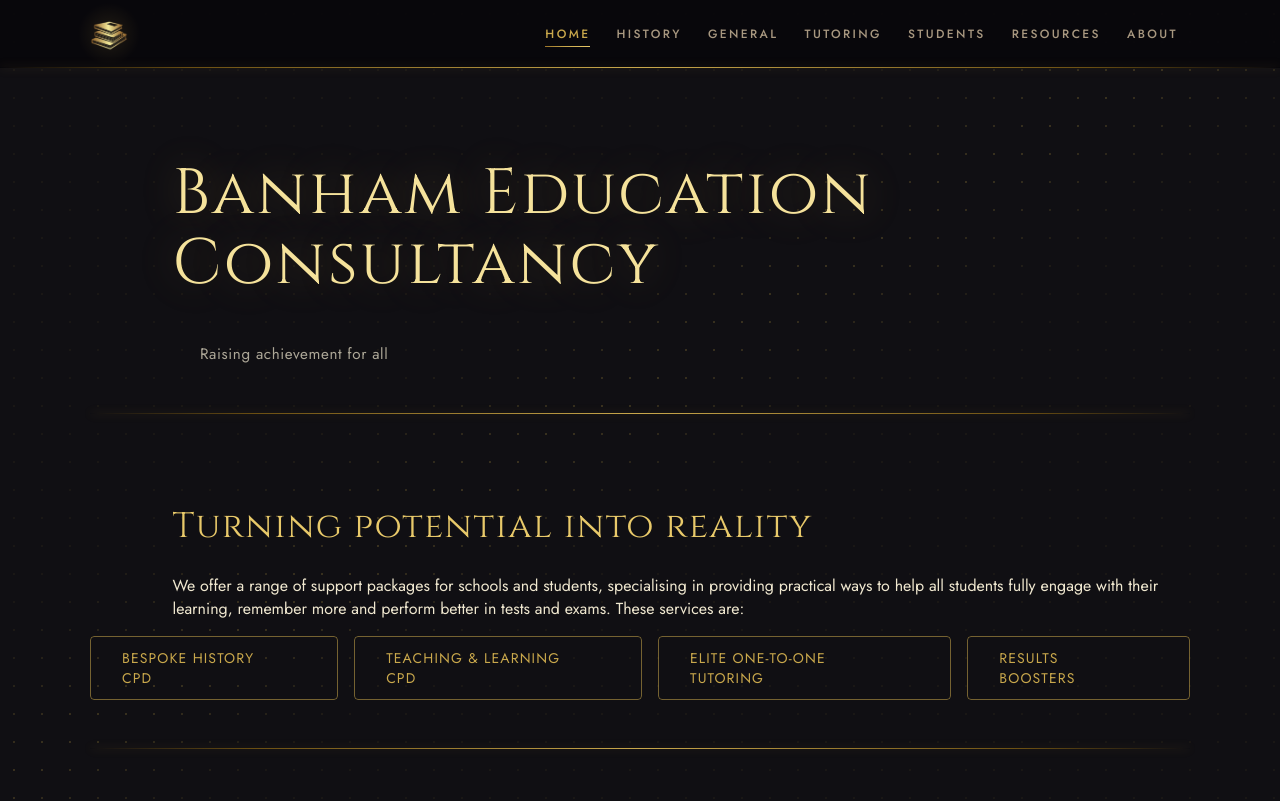
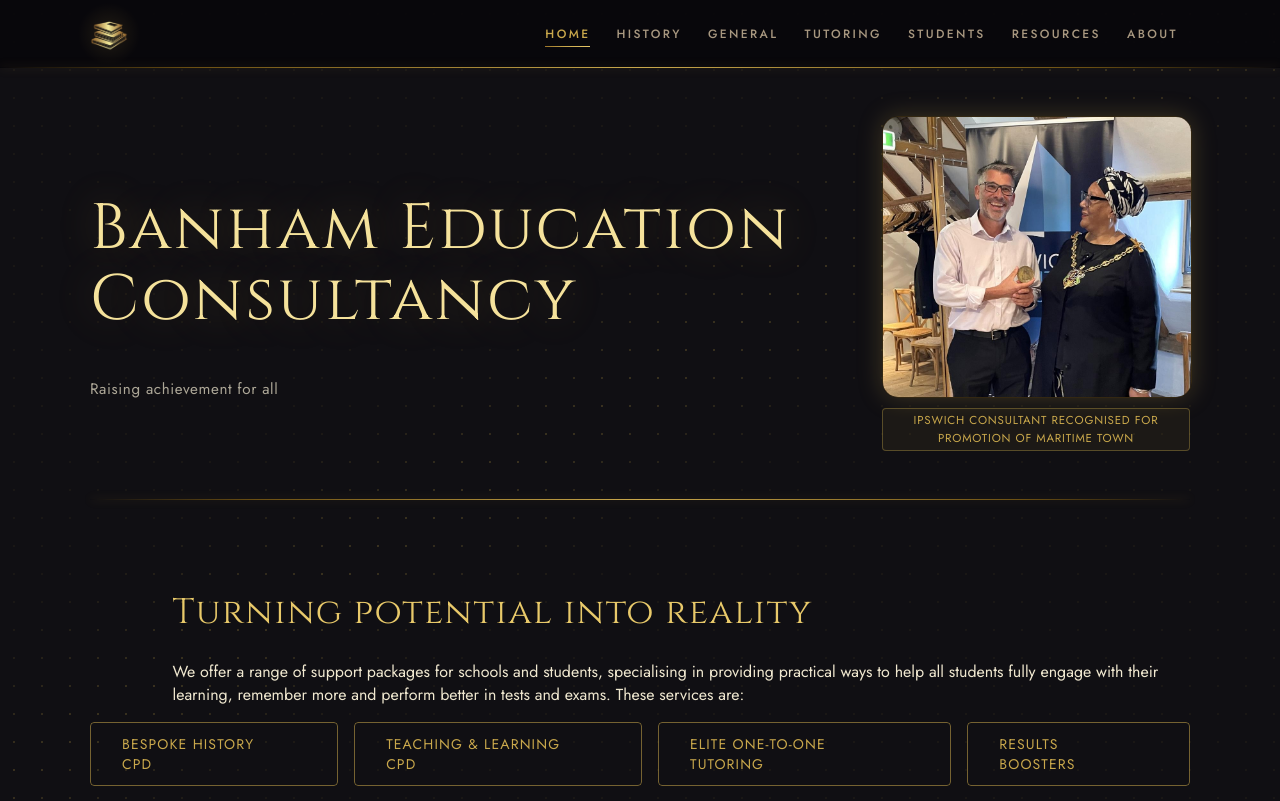
Before and after one commit to tinbob655/banham-education-consultancy, a React (Vite) app: page / in a window 1280 px wide. Shown: the top 801 px of the page. Built offline with nearby package versions, Linux system fonts and the light colour scheme.

Commit message:
added image to home page header

```diff
--- a/src/components/PageHeader.tsx
+++ /dev/null
@@ -1,22 +0,0 @@
-import React from 'react';
-
-interface params {
-    title: string;
-    subtitle: string;
-}
-
-export default function PageHeader({title, subtitle}:params):React.ReactElement {
-
-    return (
-        <div className={"pageHeader"}>
-            <h1 style={{marginLeft: '7.5%'}}>
-                {title}
-            </h1>
-            <p style={{marginLeft: '10%'}}>
-                {subtitle}
-            </p>
-
-            <div className={"sectionDivider"} />
-        </div>
-    )
-}
--- /dev/null
+++ b/src/components/pageHeader/PageHeader.tsx
@@ -0,0 +1,38 @@
+import React from 'react';
+import './pageHeader.scss';
+
+interface params {
+    title: string;
+    subtitle: string;
+    image?: string;
+    imageAlt?: string;
+    imageCaption?: string;
+}
+
+export default function PageHeader({title, subtitle, image, imageAlt, imageCaption}: params): React.ReactElement {
+    return (
+        <div className={"pageHeader"}>
+            <div className={"pageHeaderInner"}>
+
+                <div className={"pageHeaderText"}>
+                    <h1>{title}</h1>
+                    <p>{subtitle}</p>
+                </div>
+
+                {/*optional image in the header*/}
+                {image && (
+                    <figure className={"pageHeaderImage"}>
+                        <img src={image} alt={imageAlt ?? ''} />
+                        {imageCaption && (
+                            <figcaption>
+                                <span className={"tag"}>{imageCaption}</span>
+                            </figcaption>
+                        )}
+                    </figure>
+                )}
+
+            </div>
+            <div className={"sectionDivider"} />
+        </div>
+    )
+}
--- /dev/null
+++ b/src/components/pageHeader/pageHeader.scss
@@ -0,0 +1,75 @@
+@use '../../scss/variables' as vars;
+
+//page-level hero header
+.pageHeader {
+  padding: 48px 0 12px;
+}
+
+.pageHeaderInner {
+  display: flex;
+  flex-direction: row;
+  align-items: center;
+  gap: 48px;
+
+  @include vars.mobile {
+    flex-direction: column;
+    gap: 20px;
+  }
+}
+
+.pageHeaderText {
+  flex: 1;
+
+  h1 {
+    font-size: clamp(2.4rem, 6vw, 4rem);
+    text-shadow: 0 0 40px rgba(vars.$color-gold-primary, 0.3);
+    letter-spacing: 0.04em;
+    line-height: 1.1;
+    text-align: left;
+    margin-left: 0;
+    margin-right: auto;
+  }
+
+  p {
+    text-align: left;
+    margin-top: 8px;
+    margin-left: 0;
+    margin-right: auto;
+    opacity: 0.7;
+    font-size: 0.95rem;
+    letter-spacing: 0.04em;
+  }
+}
+
+figure.pageHeaderImage {
+  flex-shrink: 0;
+  margin: 0;
+  width: clamp(180px, 28%, 320px);
+
+  @include vars.mobile {
+    width: 100%;
+  }
+
+  img {
+    width: 100%;
+    height: auto;
+    max-height: 280px;
+    object-fit: cover;
+    object-position: center top; //keeps faces in frame if the photo is tall
+    display: block;
+    border-radius: vars.$radius-lg;
+    box-shadow: vars.$shadow-gold;
+    border: vars.$border-thin;
+  }
+
+  figcaption {
+    margin-top: 10px;
+    text-align: center;
+
+    //override section-alignment rules that would otherwise push the tag sideways
+    .tag {
+      display: inline-block !important;
+      margin: 0 auto !important;
+    }
+  }
+}
--- a/src/pages/about/About.tsx
+++ b/src/pages/about/About.tsx
@@ -1,5 +1,5 @@
 import React from 'react';
-import PageHeader from "../../components/PageHeader.tsx";
+import PageHeader from "../../components/pageHeader/PageHeader.tsx";
 import staffData from './staffData.json' with {type: 'json'}
 import type {staffMember} from "./staffMember";
 import GenericMarkupSection from "../../components/GenericMarkupSection.tsx";
--- a/src/pages/general/General.tsx
+++ b/src/pages/general/General.tsx
@@ -1,5 +1,5 @@
 import React from 'react';
-import PageHeader from "../../components/PageHeader.tsx";
+import PageHeader from "../../components/pageHeader/PageHeader.tsx";
 import GenericMarkupSection from "../../components/GenericMarkupSection.tsx";
 import List from "../../components/list/List.tsx";
 import InterestedButton from "../../components/InterestedButton.tsx";
--- a/src/pages/history/History.tsx
+++ b/src/pages/history/History.tsx
@@ -1,5 +1,5 @@
 import React from 'react';
-import PageHeader from "../../components/PageHeader.tsx";
+import PageHeader from "../../components/pageHeader/PageHeader.tsx";
 import GenericMarkupSection from "../../components/GenericMarkupSection.tsx";
 import List from "../../components/list/List.tsx";
 import InterestedButton from "../../components/InterestedButton.tsx";
--- a/src/pages/home/Home.tsx
+++ b/src/pages/home/Home.tsx
@@ -1,5 +1,5 @@
 import React from 'react';
-import PageHeader from "../../components/PageHeader.tsx";
+import PageHeader from "../../components/pageHeader/PageHeader.tsx";
 import GenericMarkupSection from "../../components/GenericMarkupSection.tsx";
 import FancyButton from "../../components/fancyButton/FancyButton.tsx";
 import List from "../../components/list/List.tsx";
@@ -8,7 +8,14 @@ export default function Home():React.ReactElement {
 
     return (
         <React.Fragment>
-            <PageHeader title={"Banham Education Consultancy"} subtitle={"Raising achievement for all"} />
+
+            <PageHeader
+                title={"Banham Education Consultancy"}
+                subtitle={"Raising achievement for all"}
+                image={"/general/banhamAndMayor.jpg"}
+                imageAlt={"Image of Mr Banham receiving an award from the Mayor of Ipswich"}
+                imageCaption={"Ipswich consultant recognised for promotion of maritime town"}
+                />
 
             <GenericMarkupSection heading={"Turning potential into reality"}>
                 <p>
--- a/src/pages/resources/Resources.tsx
+++ b/src/pages/resources/Resources.tsx
@@ -1,5 +1,5 @@
 import React from 'react';
-import PageHeader from "../../components/PageHeader.tsx";
+import PageHeader from "../../components/pageHeader/PageHeader.tsx";
 import GenericMarkupSection from "../../components/GenericMarkupSection.tsx";
 import Blog from "./Blog.tsx";
 import RecommendedItems from "./RecommendedItems.tsx";
--- a/src/pages/students/Students.tsx
+++ b/src/pages/students/Students.tsx
@@ -1,5 +1,5 @@
 import React from 'react';
-import PageHeader from "../../components/PageHeader.tsx";
+import PageHeader from "../../components/pageHeader/PageHeader.tsx";
 import GenericMarkupSection from "../../components/GenericMarkupSection.tsx";
 import List from "../../components/list/List.tsx";
 import InterestedButton from "../../components/InterestedButton.tsx";
--- a/src/pages/tutoring/Tutoring.tsx
+++ b/src/pages/tutoring/Tutoring.tsx
@@ -1,5 +1,5 @@
 import React from 'react';
-import PageHeader from "../../components/PageHeader.tsx";
+import PageHeader from "../../components/pageHeader/PageHeader.tsx";
 import GenericMarkupSection from "../../components/GenericMarkupSection.tsx";
 import List from "../../components/list/List.tsx";
 import InterestedButton from "../../components/InterestedButton.tsx";
--- a/src/scss/components.scss
+++ b/src/scss/components.scss
@@ -44,27 +44,6 @@ div.card {
     width: fit-content;
     margin-right: 7.5%;
     margin-left: auto;
-  }
-}
-
-//page-level hero header
-.pageHeader {
-  padding: 48px 0 12px;
-
-  h1 {
-    font-size: clamp(2.4rem, 6vw, 4rem);
-    text-shadow: 0 0 40px rgba(vars.$color-gold-primary, 0.3);
-    letter-spacing: 0.04em;
-    line-height: 1.1;
-    text-align: left;
-  }
-
-  p {
-    text-align: left;
-    margin-top: 8px;
-    opacity: 0.7;
-    font-size: 0.95rem;
-    letter-spacing: 0.04em;
   }
 }
 
```
Also changed, not shown: public/general/banhamAndMayor.jpg (added).
